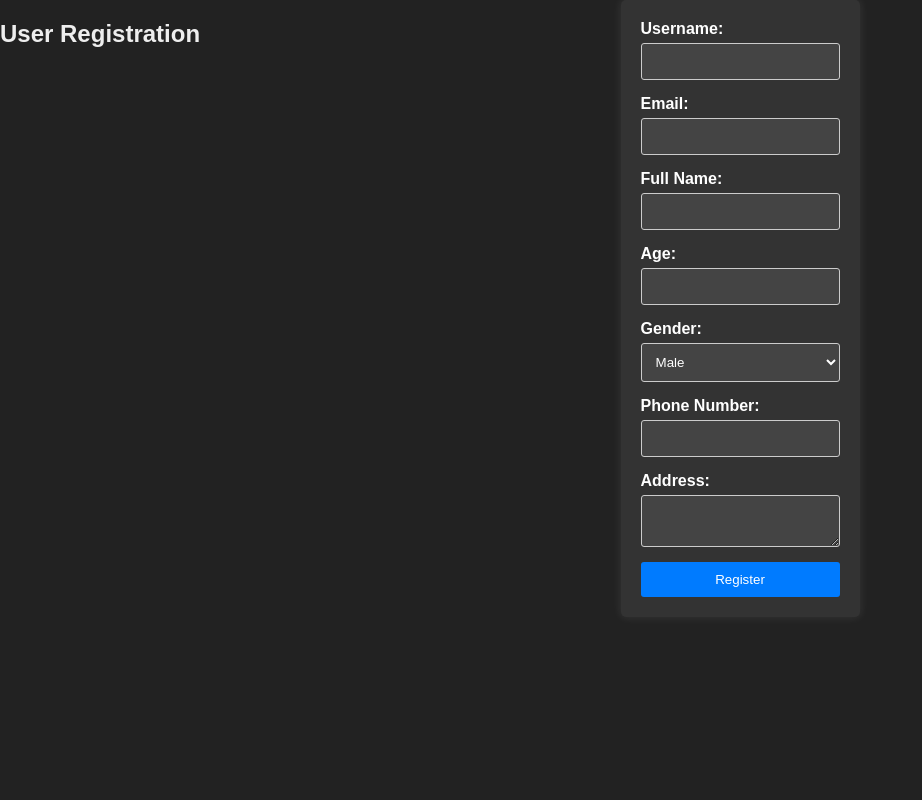
After one commit to HereticInquisitor/SW_project, a Flask app: page /register in a window 1280 px wide. The commit adds this page. Shown: the whole page, without its empty margins (0-922 px from the left). Run offline with Flask 3, Linux system fonts and the light colour scheme.

Commit message:
user_dashboaard

```diff
--- a/app.py
+++ b/app.py
@@ -36,7 +36,25 @@ def login():
 # Routes for different dashboards
 @app.route('/user')
 def user_dashboard():
-    return "Welcome to user dashboard"
+    return render_template('user_dashboard.html')
+
+# Route for user registration page
+@app.route('/register', methods=['GET', 'POST'])
+def register():
+    if request.method == 'POST':
+        # Get form data
+        username = request.form['username']
+        email = request.form['email']
+        password = request.form['password']
+        # Process the form data here (e.g., save to database)
+        # Redirect to user dashboard after registration
+        return redirect(url_for('user_dashboard'))
+    return render_template('user_form.html')
+
+@app.route('/book-tickets')
+def book_tickets():
+    # You can add any necessary logic here
+    return render_template('book_tickets.html')
 
 # Route for the admin dashboard
 # Route for the admin dashboard
--- a/static/styles.css
+++ b/static/styles.css
@@ -94,3 +94,160 @@ button {
 button:hover {
     background-color: #0056b3;
 }
+
+.btn-create-event {
+    display: inline-block;
+    padding: 10px 20px;
+    background-color: #007bff;
+    color: #fff;
+    text-decoration: none;
+    border-radius: 5px;
+    transition: background-color 0.3s ease;
+}
+
+.btn-create-event:hover {
+    background-color: #0056b3;
+}
+
+
+
+/* Styles for user dashboard */
+body {
+    font-family: Arial, sans-serif;
+    background-color: #222;
+    color: #fff; /* Text color */
+    display: flex;
+    justify-content: center; /* Center horizontally */
+    align-items: flex-start; /* Align items at the top */
+    min-height: 100vh; /* Ensure full height */
+    margin: 0; /* Remove default margin */
+}
+
+.container {
+    max-width: 800px;
+    margin-top: 200px; /* Adjust top margin as needed */
+    padding: 20px;
+    background-color: #333; /* Container background color */
+    border-radius: 5px;
+    box-shadow: 0 0 10px rgba(255, 255, 255, 0.1);
+}
+
+h1 {
+    text-align: center; /* Align heading to the center */
+    color: #fff;
+}
+
+.btn-register {
+    display: block;
+    width: 200px;
+    margin: 20px auto;
+    padding: 10px;
+    text-align: center;
+    background-color: #007bff;
+    color: #fff;
+    border: none;
+    border-radius: 5px;
+    cursor: pointer;
+}
+
+.btn-register:hover {
+    background-color: #0056b3;
+}
+
+/* Styles for user dashboard */
+body {
+    font-family: Arial, sans-serif;
+    background-color: #222;
+    color: #fff; /* Text color */
+    display: flex;
+    justify-content: center; /* Center horizontally */
+    align-items: flex-start; /* Align items at the top */
+    min-height: 100vh; /* Ensure full height */
+    margin: 0; /* Remove default margin */
+}
+
+.container {
+    max-width: 800px;
+    margin-top: 500px; /* Adjust top margin as needed */
+    padding: 20px;
+    background-color: #333; /* Container background color */
+    border-radius: 5px;
+    box-shadow: 0 0 10px rgba(255, 255, 255, 0.1);
+}
+
+h1 {
+    text-align: center; /* Align heading to the center */
+    color: #fff;
+    margin-top: 20px; /* Adjust top margin for the title */
+}
+
+.btn-register {
+    display: block;
+    width: 200px;
+    margin: 20px auto;
+    padding: 10px;
+    text-align: center;
+    background-color: #007bff;
+    color: #fff;
+    border: none;
+    border-radius: 5px;
+    cursor: pointer;
+}
+
+.btn-register:hover {
+    background-color: #0056b3;
+}
+
+/* Styles for registration form */
+form {
+    max-width: 600px;
+    margin: 0 auto;
+    padding: 20px;
+    background-color: #333; /* Form background color */
+    border-radius: 5px;
+    box-shadow: 0 0 10px rgba(255, 255, 255, 0.1);
+}
+
+form h2 {
+    text-align: center;
+    color: #fff;
+    margin-bottom: 20px;
+}
+
+form label {
+    display: block;
+    margin-bottom: 5px;
+    font-weight: bold;
+    color: #fff; /* Label text color */
+}
+
+form input[type="text"],
+form input[type="email"],
+form input[type="password"],
+form input[type="number"],
+form input[type="tel"], /* Added */
+form select,
+form textarea {
+    width: 100%;
+    padding: 10px;
+    margin-bottom: 15px;
+    border: 1px solid #ccc;
+    border-radius: 3px;
+    background-color: #444; /* Input background color */
+    color: #fff; /* Input text color */
+}
+
+form button[type="submit"] {
+    display: block;
+    width: 100%;
+    padding: 10px;
+    background-color: #007bff;
+    color: #fff;
+    border: none;
+    border-radius: 3px;
+    cursor: pointer;
+}
+
+form button[type="submit"]:hover {
+    background-color: #0056b3;
+}
--- /dev/null
+++ b/templates/user_form.html
@@ -0,0 +1,49 @@
+<link rel="stylesheet" type="text/css" href="{{ url_for('static', filename='styles.css') }}">
+
+<!DOCTYPE html>
+<html lang="en">
+<head>
+    <meta charset="UTF-8">
+    <meta name="viewport" content="width=device-width, initial-scale=1.0">
+    <title>User Registration</title>
+    <!-- Add any necessary CSS styles or links to external CSS files -->
+</head>
+<body>
+    <h2>User Registration</h2>
+    <form action="/register" method="post">
+        <div>
+            <label for="username">Username:</label>
+            <input type="text" id="username" name="username" required>
+        </div>
+        <div>
+            <label for="email">Email:</label>
+            <input type="email" id="email" name="email" required>
+        </div>
+        <div>
+            <label for="fullname">Full Name:</label>
+            <input type="text" id="fullname" name="fullname" required>
+        </div>
+        <div>
+            <label for="age">Age:</label>
+            <input type="number" id="age" name="age" required>
+        </div>
+        <div>
+            <label for="gender">Gender:</label>
+            <select id="gender" name="gender" required>
+                <option value="male">Male</option>
+                <option value="female">Female</option>
+                <option value="other">Other</option>
+            </select>
+        </div>
+        <div>
+            <label for="phone">Phone Number:</label>
+            <input type="tel" id="phone" name="phone" required>
+        </div>
+        <div>
+            <label for="address">Address:</label>
+            <textarea id="address" name="address" required></textarea>
+        </div>
+        <button type="submit">Register</button>
+    </form>
+</body>
+</html>
```
Also changed, not shown: templates/admin_dashboard.html (+64 -1 lines), templates/book_tickets.html (added, +34 -0 lines), templates/user_dashboard.html (added, +33 -0 lines).
